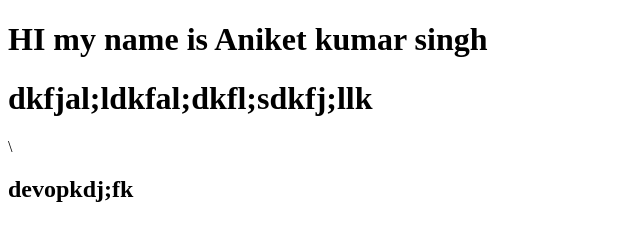
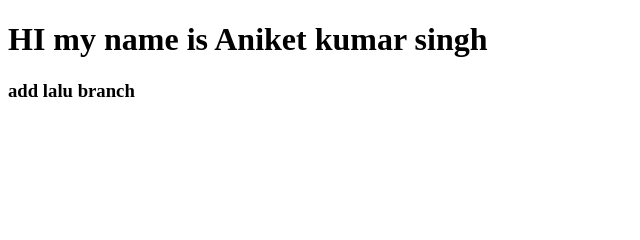
Before and after one commit to anikket7/int33a, a plain HTML site: page index.html in a window 1280 px wide. Shown: the whole page, without its empty margins (0-640 px from the left). Drawn offline with Linux system fonts and the light colour scheme.

Commit message:
added lalu

```diff
--- a/index.html
+++ b/index.html
@@ -1,14 +1,16 @@
 <!DOCTYPE html>
 <html lang="en">
+
 <head>
     <meta charset="UTF-8">
     <meta name="viewport" content="width=device-width, initial-scale=1.0">
     <title>Document</title>
 </head>
+
 <body>
     <h1>HI my name is Aniket kumar singh</h1>
 
-    <h1>dkfjal;ldkfal;dkfl;sdkfj;llk</h1>\
-<h2>devopkdj;fk</h2>
+    <h3>add lalu branch</h3>
 </body>
+
 </html>
```
